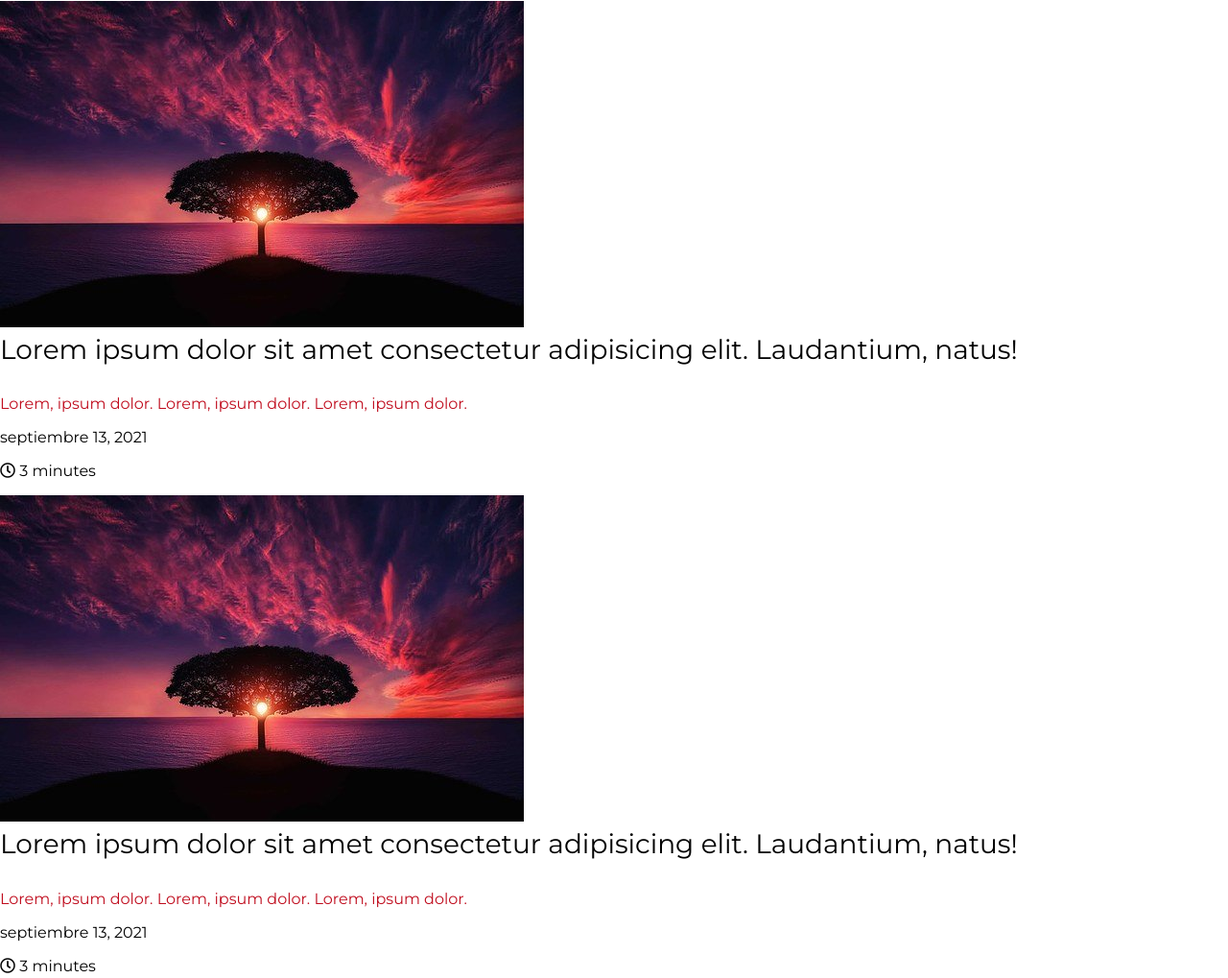
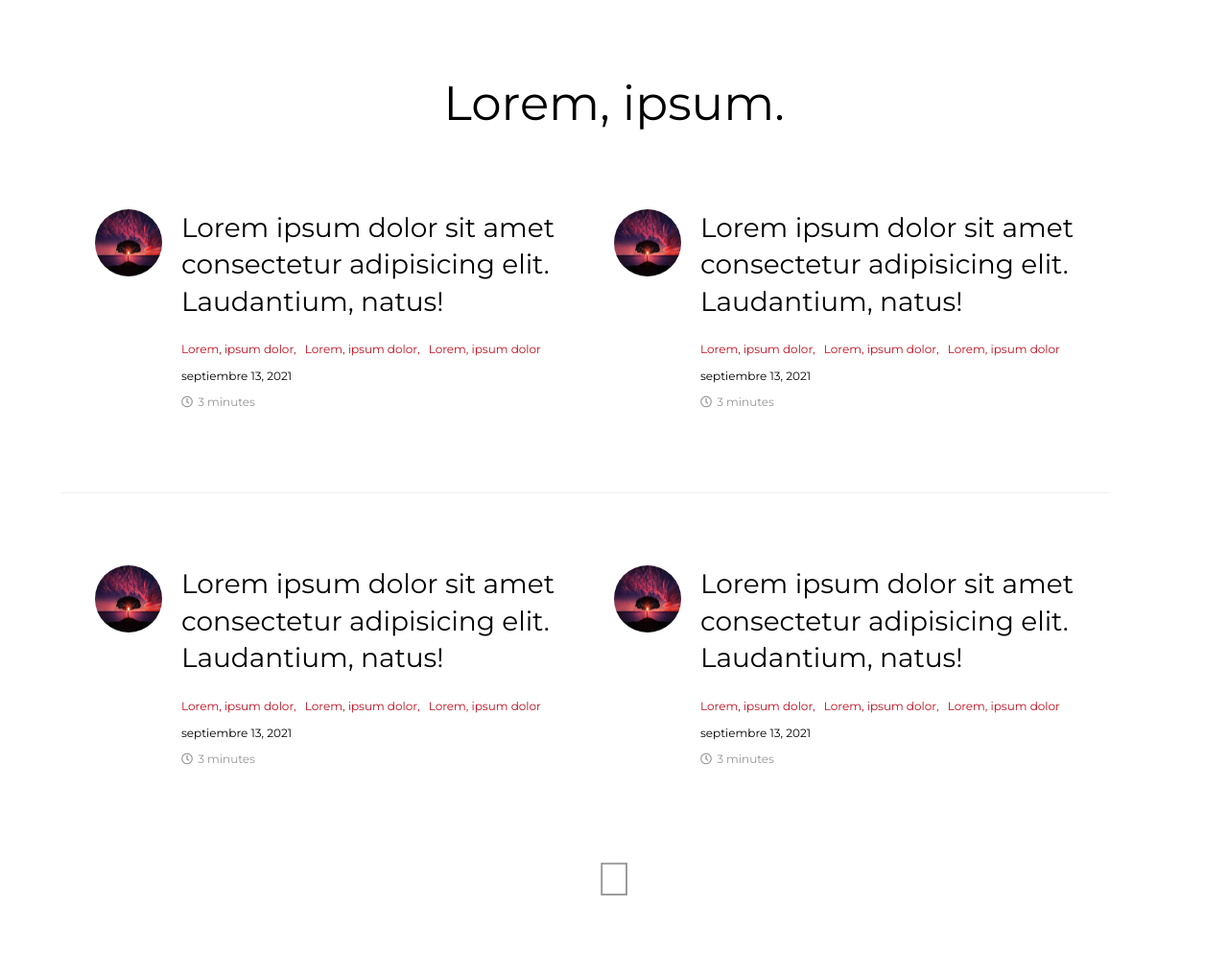
Before and after one commit to JuanWebDeveloper/Homburger-Clone, a plain HTML site: page index.html in a window 1280 px wide. Shown: the part 861-1880 px from the top of the page at 96% size. Drawn offline with Linux system fonts and the light colour scheme.

Commit message:
Styles of the bulletins section and a class was added for the styles of the links

```diff
--- a/css/global.css
+++ b/css/global.css
@@ -112,13 +112,13 @@ h6 {
 	margin-top: 0;
 }
 
-a {
+.links {
 	color: var(--title-color-1);
 	position: relative;
 	transition: var(--transition);
 }
 
-a::before {
+.links::before {
 	content: "";
 	background: var(--background-1);
 	bottom: 0;
@@ -130,7 +130,7 @@ a::before {
 	width: 0;
 }
 
-a:hover::before {
+.links:hover::before {
 	opacity: 1;
 	transition: var(--transition);
 	width: 100%;
--- a/css/home.css
+++ b/css/home.css
@@ -23,3 +23,99 @@
 .header-text a {
 	font-size: var(--font-size-m);
 }
+
+/* Bulletin Section Styles */
+.bulletin-section {
+	margin-top: var(--spacing-xl);
+	position: relative;
+	width: 100%;
+}
+
+.bulletin-section h2 {
+	font-size: var(--font-size-xl);
+	margin-bottom: var(--spacing-l);
+	text-align: center;
+}
+
+.bulletin-section_content {
+	left: 5%;
+	position: relative;
+	width: 90%;
+	text-align: center;
+}
+
+.bulletin-section_content hr {
+	background-color: #f0f0f0;
+	border: none;
+	height: 1px;
+	margin: 0;
+	width: 95%;
+}
+
+.bulletin-container {
+	display: flex;
+	justify-content: space-between;
+	margin-top: var(--spacing-l);
+	padding: 0 var(--spacing-m);
+	position: relative;
+	text-align: left;
+	width: 100%;
+}
+
+.single-bulletin {
+	display: flex;
+	width: 50%;
+	margin-bottom: var(--spacing-l);
+}
+
+.bulletin-image img {
+	border-radius: 50%;
+	height: 4.375rem;
+	min-height: 4.375rem;
+	min-width: 4.375rem;
+	width: 4.375rem;
+	cursor: pointer;
+}
+
+.bulletin-text {
+	padding-left: var(--spacing-s);
+}
+
+.bulletin-text h3 {
+	cursor: pointer;
+	margin-bottom: var(--spacing-s);
+	transition: var(--transition);
+}
+
+.bulletin-text h3:hover {
+	color: var(--title-color-1);
+}
+
+.bulletin-text a,
+.bulletin-text p {
+	font-size: var(--font-size-xs);
+}
+
+.bulletin-text a {
+	margin-right: 5px;
+}
+
+.bulletin-text .time {
+	color: #969696;
+}
+
+.bulletin-text .time i {
+	padding-right: 2px;
+}
+
+.plus-bolletins {
+	color: #969696;
+	font-size: var(--font-size-xl);
+	padding-bottom: var(--spacing-xl);
+	text-align: center;
+	transition: var(--transition);
+}
+
+.plus-bolletins:hover {
+	color: var(--title-color-1);
+}
--- a/index.html
+++ b/index.html
@@ -10,8 +10,8 @@
 		<!-- Icons -->
 		<link
 			rel="stylesheet"
-			href="https://use.fontawesome.com/releases/v5.15.1/css/all.css"
-			integrity="sha384-vp86vTRFVJgpjF9jiIGPEEqYqlDwgyBgEF109VFjmqGmIY/Y4HV4d3Gp2irVfcrp"
+			href="https://pro.fontawesome.com/releases/v5.10.0/css/all.css"
+			integrity="sha384-AYmEC3Yw5cVb3ZcuHtOA93w35dYTsvhLPVnYs9eStHfGJvOvKxVfELGroGkvsg+p"
 			crossorigin="anonymous"
 		/>
 
@@ -31,7 +31,7 @@
 						Lorem ipsum <br />
 						dolor sit.
 					</h2>
-					<a href="#">Lorem ipsum dolor sit.</a>
+					<a href="#" class="links">Lorem ipsum dolor sit.</a>
 				</div>
 			</div>
 		</header>
@@ -44,14 +44,48 @@
 				<div class="bulletin-container">
 					<div class="single-bulletin">
 						<div class="bulletin-image">
-							<img src="./img/home/bulletin.jpg" alt="" />
+							<img src="./img/home/bulletin.jpg" alt="Bulletin image" />
 						</div>
 						<div class="bulletin-text">
 							<h3>Lorem ipsum dolor sit amet consectetur adipisicing elit. Laudantium, natus!</h3>
 							<div class="authors">
-								<a href="#">Lorem, ipsum dolor.</a>
-								<a href="#">Lorem, ipsum dolor.</a>
-								<a href="#">Lorem, ipsum dolor.</a>
+								<a href="#" class="links">Lorem, ipsum dolor,</a>
+								<a href="#" class="links">Lorem, ipsum dolor,</a>
+								<a href="#" class="links">Lorem, ipsum dolor</a>
+							</div>
+							<p class="date">septiembre 13, 2021</p>
+							<p class="time"><i class="far fa-clock"></i> 3 minutes</p>
+						</div>
+					</div>
+
+					<div class="single-bulletin">
+						<div class="bulletin-image">
+							<img src="./img/home/bulletin.jpg" alt="Bulletin image" />
+						</div>
+						<div class="bulletin-text">
+							<h3>Lorem ipsum dolor sit amet consectetur adipisicing elit. Laudantium, natus!</h3>
+							<div class="authors">
+								<a href="#" class="links">Lorem, ipsum dolor,</a>
+								<a href="#" class="links">Lorem, ipsum dolor,</a>
+								<a href="#" class="links">Lorem, ipsum dolor</a>
+							</div>
+							<p class="date">septiembre 13, 2021</p>
+							<p class="time"><i class="far fa-clock"></i> 3 minutes</p>
+						</div>
+					</div>
+				</div>
+				<hr />
+				<div class="bulletin-container">
+					<div class="single-bulletin">
+						<div class="bulletin-image">
+							<img src="./img/home/bulletin.jpg" alt="Bulletin image" />
+						</div>
+						<div class="bulletin-text">
+							<h3>Lorem ipsum dolor sit amet consectetur adipisicing elit. Laudantium, natus!</h3>
+							<div class="authors">
+								<a href="#" class="links">Lorem, ipsum dolor,</a>
+								<a href="#" class="links">Lorem, ipsum dolor,</a>
+								<a href="#" class="links">Lorem, ipsum dolor</a>
 							</div>
 							<p class="date">septiembre 13, 2021</p>
 							<p class="time"><i class="far fa-clock"></i> 3 minutes</p>
@@ -59,52 +93,22 @@
 					</div>
 					<div class="single-bulletin">
 						<div class="bulletin-image">
-							<img src="./img/home/bulletin.jpg" alt="" />
+							<img src="./img/home/bulletin.jpg" alt="Bulletin image" />
 						</div>
 						<div class="bulletin-text">
 							<h3>Lorem ipsum dolor sit amet consectetur adipisicing elit. Laudantium, natus!</h3>
 							<div class="authors">
-								<a href="#">Lorem, ipsum dolor.</a>
-								<a href="#">Lorem, ipsum dolor.</a>
-								<a href="#">Lorem, ipsum dolor.</a>
+								<a href="#" class="links">Lorem, ipsum dolor,</a>
+								<a href="#" class="links">Lorem, ipsum dolor,</a>
+								<a href="#" class="links">Lorem, ipsum dolor</a>
 							</div>
 							<p class="date">septiembre 13, 2021</p>
 							<p class="time"><i class="far fa-clock"></i> 3 minutes</p>
 						</div>
 					</div>
 				</div>
-				<div class="bulletin-container">
-					<div class="single-bulletin">
-						<div class="bulletin-image">
-							<img src="./img/home/bulletin.jpg" alt="" />
-						</div>
-						<div class="bulletin-text">
-							<h3>Lorem ipsum dolor sit amet consectetur adipisicing elit. Laudantium, natus!</h3>
-							<div class="authors">
-								<a href="#">Lorem, ipsum dolor.</a>
-								<a href="#">Lorem, ipsum dolor.</a>
-								<a href="#">Lorem, ipsum dolor.</a>
-							</div>
-							<p class="date">septiembre 13, 2021</p>
-							<p class="time"><i class="far fa-clock"></i> 3 minutes</p>
-						</div>
-					</div>
-					<div class="single-bulletin">
-						<div class="bulletin-image">
-							<img src="./img/home/bulletin.jpg" alt="" />
-						</div>
-						<div class="bulletin-text">
-							<h3>Lorem ipsum dolor sit amet consectetur adipisicing elit. Laudantium, natus!</h3>
-							<div class="authors">
-								<a href="#">Lorem, ipsum dolor.</a>
-								<a href="#">Lorem, ipsum dolor.</a>
-								<a href="#">Lorem, ipsum dolor.</a>
-							</div>
-							<p class="date">septiembre 13, 2021</p>
-							<p class="time"><i class="far fa-clock"></i> 3 minutes</p>
-						</div>
-					</div>
-				</div>
+
+				<a href="#" class="plus-bolletins"><i class="fal fa-plus"></i></a>
 			</div>
 		</div>
 	</body>
```
Also changed, not shown: img/home/home.svg (added).
